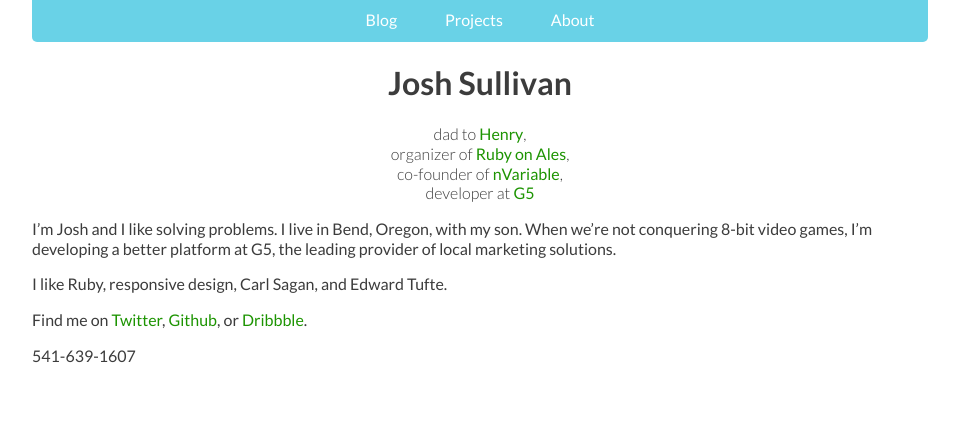
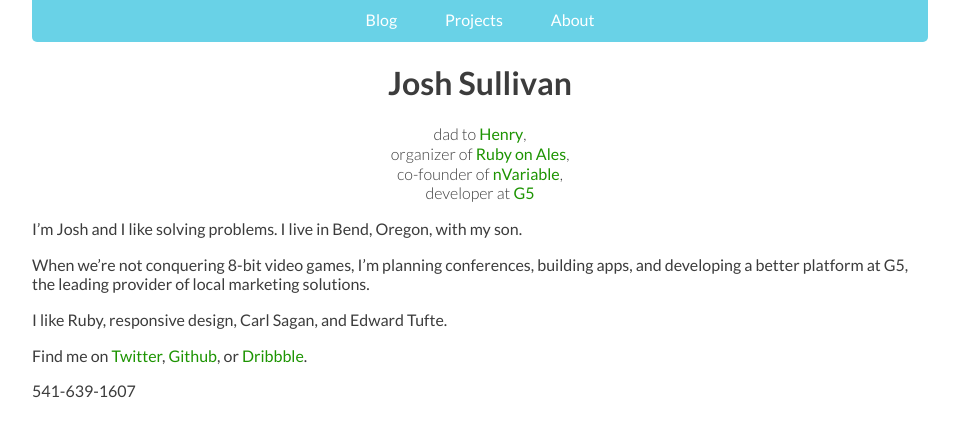
Before and after one commit to jsullivan/jsullivan.github.com, a Jekyll site: the page built from index.markdown, in a window 1280 px wide. Shown: the top 437 px of the page, without its empty margins (160-1119 px from the left). Built offline with Jekyll 4.4.1, drawn with Linux system fonts in a browser that asks for light colours; nearby versions of some CDN libraries.

Commit message:
Change summary verbiage on index.markdown

```diff
--- a/index.markdown
+++ b/index.markdown
@@ -14,7 +14,9 @@
    </p>
  </header>
 
-I'm Josh and I like solving problems. I live in Bend, Oregon, with my son. When we're not conquering 8-bit video games, I'm developing a better platform at G5, the leading provider of local marketing solutions.
+I'm Josh and I like solving problems. I live in Bend, Oregon, with my son.
+
+When we're not conquering 8-bit video games, I'm  planning conferences, building apps, and developing a better platform at G5, the leading provider of local marketing solutions.
 
 I like Ruby, responsive design, Carl Sagan, and Edward Tufte.
 
```
Also changed, not shown: 1 other file.
